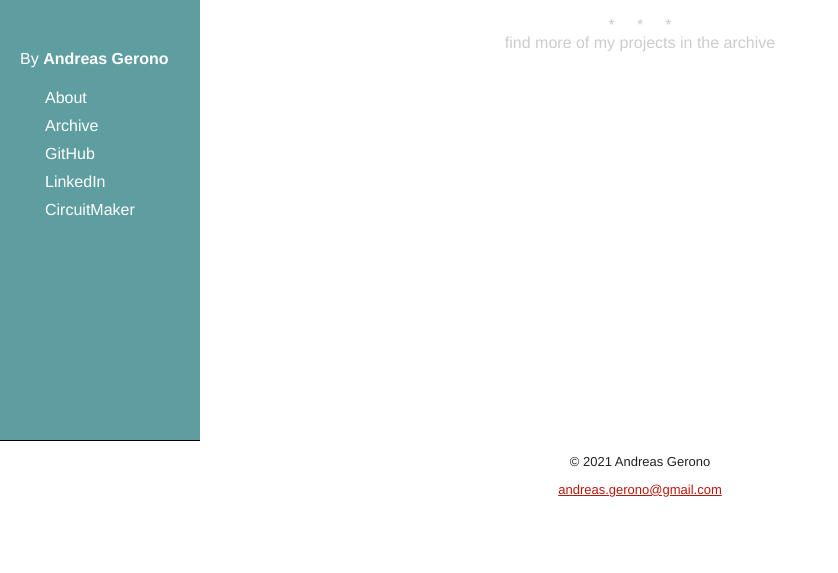
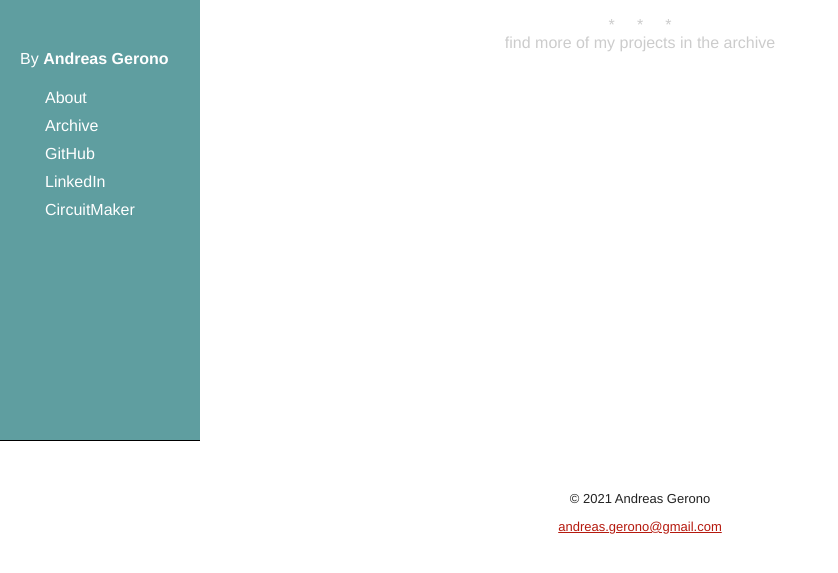
Before and after one commit to AndreasGerono/Portfolio, a Django app: page / in a window 1280 px wide. Shown: the top 573 px of the page, without its empty margins (0-838 px from the left). Run offline with Django 3.2, Linux system fonts and the light colour scheme; data that the repository does not hold is empty.

Commit message:
Tweak styles

```diff
--- a/Portfolio/portfolio_projects/static/css/styles.css
+++ b/Portfolio/portfolio_projects/static/css/styles.css
@@ -60,9 +60,10 @@ article p a.no_style {
 
 footer {
     margin:  0;
+    margin-top: 50px;
     text-align: center;
     font-size: 13px;
-    margin-top: 10px;
+    margin-top: 50px;
 }
 
 
@@ -138,8 +139,10 @@ footer {
 }
 
 .images {
-   text-align: center;
+    text-align: center;
+    /*margin-bottom: 50px;*/
 }
+
 .images img{
     margin-top: 50px;
     max-width: min(500px, calc(100% - 50px));
```
